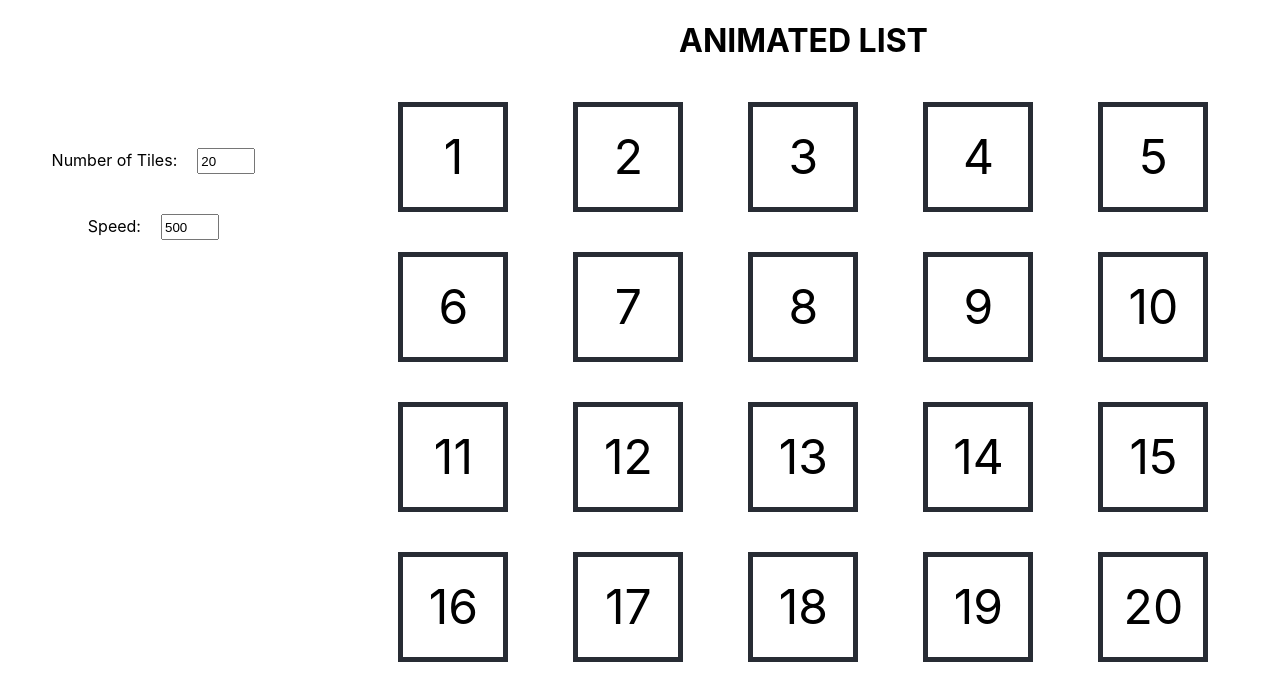
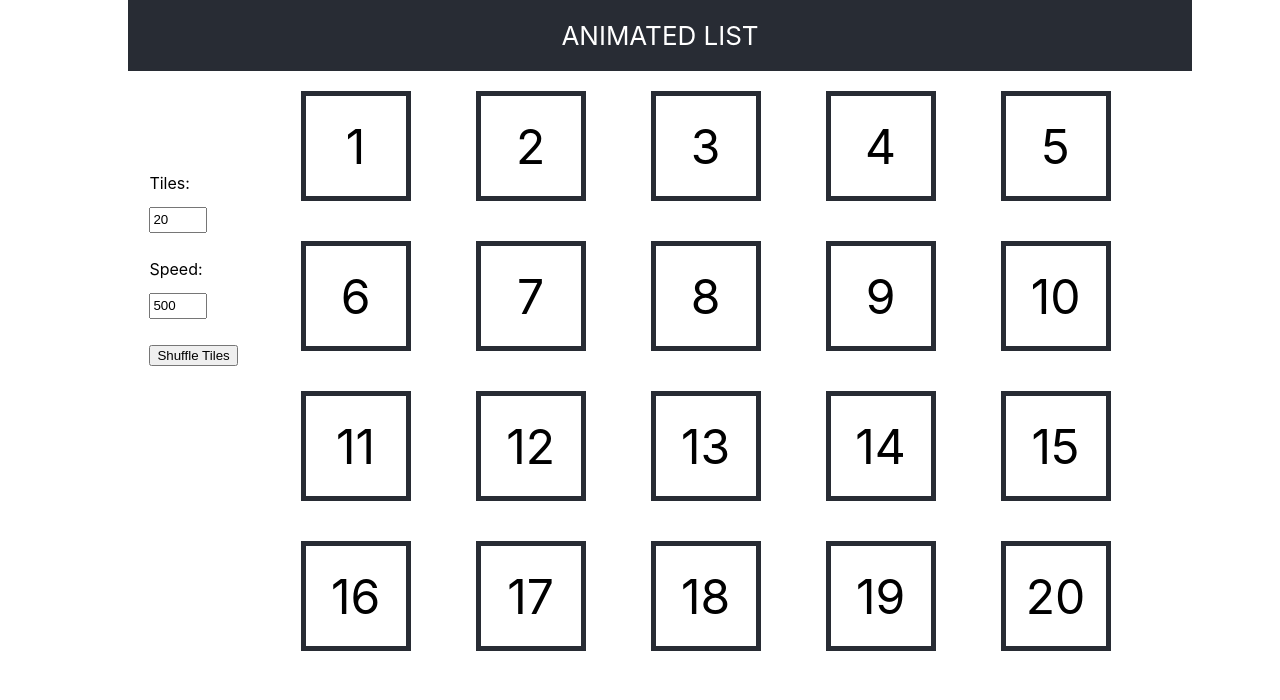
Before and after one commit to messele/react-animation, a React (Create React App) app: page / in a window 1280 px wide. Shown: the top 700 px of the page. Built offline with nearby package versions, Linux system fonts and the light colour scheme.

Commit message:
Styling fixes and added shuffle button

```diff
--- a/package.json
+++ b/package.json
@@ -6,6 +6,7 @@
     "@testing-library/jest-dom": "^4.2.4",
     "@testing-library/react": "^9.5.0",
     "@testing-library/user-event": "^7.2.1",
+    "lodash": "^4.17.20",
     "react": "^16.13.1",
     "react-dom": "^16.13.1",
     "react-scripts": "3.4.3"
--- a/src/App.css
+++ b/src/App.css
@@ -1,8 +1,10 @@
 .App {
   display:flex;
-  /*flex-direction: column;*/
+  flex-direction: column;
   justify-content: space-evenly;
   text-align: center;
+  width:80%;
+  margin: auto;
 }
 .controls{
   margin:auto;
@@ -12,10 +14,18 @@
   justify-items: center;
   max-width: max-content;
 }
+.control-group{
+  display:flex;
+  flex-direction: column;
+}
+.control-group span{
+  text-align:left;
+}
 input {
   width:50px;
   height:20px;
-  margin:20px;
+  margin-top:1em;
+  margin-bottom:2em;
 }
 .App-logo {
   height: 40vmin;
@@ -30,15 +40,20 @@ input {
 
 .App-header {
   background-color: #282c34;
-  min-height: 100vh;
+  /* min-height: 100vh; */
+  padding:20px;
   display: flex;
   flex-direction: column;
   align-items: center;
   justify-content: center;
   font-size: calc(10px + 2vmin);
-  color: white;
+  color:white;
+  margin:auto;
+  width:100%;
 }
-
+.App>div{
+  display:flex;
+}
 .App-link {
   color: #61dafb;
 }
--- a/src/App.js
+++ b/src/App.js
@@ -1,39 +1,47 @@
+import _                    from 'lodash'
 import React, { Component } from 'react';
 // import logo from './logo.svg';
 import './App.css';
 import TileWrapper from './TileWrapper';
 
-const DEFAULT_LIST = Array.from(Array(20).keys()).map(x=>x+1);
+const DEFAULT_LENGTH = 20;
 
+const createTiles = (numTiles) => Array.from(Array(numTiles).keys()).map(x => x + 1);
 
 class App extends Component {
 
   constructor() {
     super();
     this.handleSwap = this.handleSwap.bind(this)
-    this.addTiles   = this.addTiles.bind(this)
+    this.addTiles = this.addTiles.bind(this)
     this.changeAnimationSpeed = this.changeAnimationSpeed.bind(this)
+    this.shuffleTiles         = this.shuffleTiles.bind(this)
     this.state = {
-      tiles : DEFAULT_LIST,
+      tiles: createTiles(DEFAULT_LENGTH),
       animationSpeed: 500
     }
   }
-  addTiles (e) {
+  addTiles(e) {
     const numTiles = parseInt(e.target.value);
-    if(numTiles > 0) {
+    if (numTiles >= DEFAULT_LENGTH) {
       this.setState({
         ...this.state,
-        tiles:Array.from(Array(numTiles).keys()).map(x=>x+1)
+        tiles: createTiles(numTiles)
       })
     }
-
   }
-  changeAnimationSpeed (e) {
-    const animationSpeed = parseInt(e.target.value);
-    if(animationSpeed > 0) {
+  shuffleTiles() {
     this.setState({
       ...this.state,
-        animationSpeed:animationSpeed
+      tiles: _.shuffle(this.state.tiles)
+    })
+  }
+  changeAnimationSpeed(e) {
+    const animationSpeed = parseInt(e.target.value);
+    if (animationSpeed > 0) {
+      this.setState({
+        ...this.state,
+        animationSpeed: animationSpeed
       })
     }
 
@@ -43,24 +51,27 @@ class App extends Component {
       srcIdx = newTiles.findIndex(l => l === src),
       destIdx = newTiles.findIndex(l => l === dest);
 
-    if(srcIdx < 0 || destIdx < 0 ) {
+    if (srcIdx < 0 || destIdx < 0) {
       console.error(`Cannot swap: invalid src and dest values: {src=${src}, dest=${dest}}`);
       return;
     }
     newTiles[destIdx] = src
-    newTiles[srcIdx] =  dest
+    newTiles[srcIdx] = dest
 
-    this.setState ({
-      tiles:newTiles
+    this.setState({
+      tiles: newTiles
     })
   }
 
   render() {
     return (
       <div className="App">
+        <header className="App-header">ANIMATED LIST</header>
+        <div>
           <div className="controls">
-        <div><span>Number of Tiles:</span><input type="number" value={this.state.tiles.length} onChange={this.addTiles}></input></div>
-         <div><span>Speed:</span><input type="number" value={this.state.animationSpeed} onChange={this.changeAnimationSpeed}></input></div>
+            <div className="control-group"><span>Tiles:</span><input type="number" value={this.state.tiles.length} onChange={this.addTiles}></input></div>
+            <div className="control-group"><span>Speed:</span><input type="number" value={this.state.animationSpeed} onChange={this.changeAnimationSpeed}></input></div>
+            <div className="control-group"><button className="btn btn-primary" onClick={this.shuffleTiles}>Shuffle Tiles</button></div>
           </div>
           {/* <header className="App-header">
         <img src={logo} className="App-logo" alt="logo" />
@@ -77,7 +88,7 @@ class App extends Component {
         </a>
       </header> */}
           <TileWrapper {...this.state} handleSwap={this.handleSwap} />
-
+        </div>
       </div>
     );
   }
--- a/src/TileWrapper.js
+++ b/src/TileWrapper.js
@@ -102,7 +102,6 @@ export default class TileWrapper extends Component {
 
     render() {
         return <div className="tileWrapper">
-            <h1 className="tileWrapper-header">ANIMATED LIST</h1>
             <div className="tileWrapper-content">
                 {this.props.tiles.map((l, idx) =>
                     <Tile
```
Lines whose indentation alone changed are shown as unchanged.
